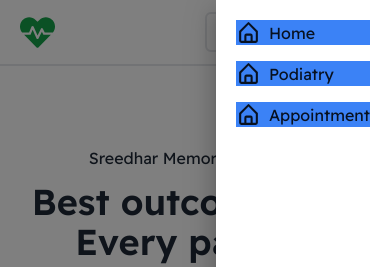
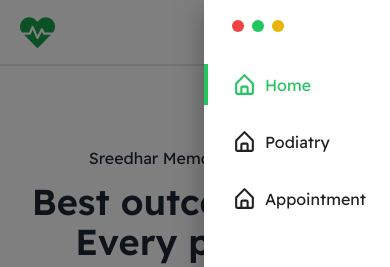
Before and after one commit to Akhil-dotcom/sreedhar-memorial, a Next.js app: page / in a window 390 px wide. Both pictures are taken after a click on the icon 357 px from the left and 32 px from the top of the page. Shown: the top 267 px of the page. Built offline with nearby package versions, Linux system fonts and the light colour scheme.

Commit message:
second update

```diff
--- /dev/null
+++ b/components/DrawerNav.js
@@ -0,0 +1,31 @@
+import { useRouter } from 'next/router'
+import Link from 'next/link'
+import { BiHomeAlt } from 'react-icons/bi'
+function DrawerNav() {
+    const router = useRouter()
+    return (
+        <div>
+            <div className="flex space-x-2 px-7 py-5 mb-3">
+                    <div className="h-3 w-3 rounded-full bg-red-500"></div>
+                    <div className="h-3 w-3 rounded-full bg-green-500"></div>
+                    <div className="h-3 w-3 rounded-full bg-yellow-500"></div>
+                </div>
+                <div className="font-readex flex flex-col space-y-4">
+                    <div onClick={() => router.push("/")} className={`flex items-center space-x-2 p-2 px-6 border-l-4  ${router.pathname === "/" ? "border-green-500 text-green-500" : "border-white"}`}>
+                        <BiHomeAlt size={25} />
+                        <div>Home</div>
+                    </div>
+                    <div onClick={() => router.push("/podiatry")} className={`flex items-center space-x-2 p-2 px-6 border-l-4  ${router.pathname === "/podiatry" ? "border-green-500 text-green-500" : "border-white"}`}>
+                        <BiHomeAlt size={25} />
+                        <div>Podiatry</div>
+                    </div>
+                    <div className={`flex items-center space-x-2 p-2 px-6 border-l-4  ${router.pathname === "" ? "border-green-500 text-green-500" : "border-white"}`}>
+                        <BiHomeAlt size={25} />
+                        <div>Appointment</div>
+                    </div>
+                </div>
+        </div>
+    )
+}
+
+export default DrawerNav
--- a/components/Header.js
+++ b/components/Header.js
@@ -1,9 +1,10 @@
-import { BiMenu, BiHomeAlt } from 'react-icons/bi'
+import { BiMenu } from 'react-icons/bi'
 import Drawer from '@mui/material/Drawer'
 import { useState } from 'react'
 import { FaHeartbeat } from 'react-icons/fa'
 import { useRouter } from 'next/router'
 import Link from 'next/link'
+import DrawerNav from './DrawerNav'
 
 function Header() {
     const [drawerState, setdrawerState] = useState(false)
@@ -27,20 +28,7 @@ function Header() {
                 <BiMenu size={25} className="cursor-pointer" onClick={() => setdrawerState(!drawerState)} />
             </div>
             <Drawer open={drawerState} anchor="right" onClose={() => setdrawerState(false)}>
-                <div className="p-5 font-readex flex flex-col space-y-4">
-                    <div className="flex items-center space-x-2 bg-blue-500">
-                        <BiHomeAlt size={25} />
-                        <div>Home</div>
-                    </div>
-                    <div className="flex items-center space-x-2 bg-blue-500">
-                        <BiHomeAlt size={25} />
-                        <div>Podiatry</div>
-                    </div>
-                    <div className="flex items-center space-x-2 bg-blue-500">
-                        <BiHomeAlt size={25} />
-                        <div>Appointment</div>
-                    </div>
-                </div>
+                <DrawerNav />
             </Drawer>
         </header>
         </div>
```
